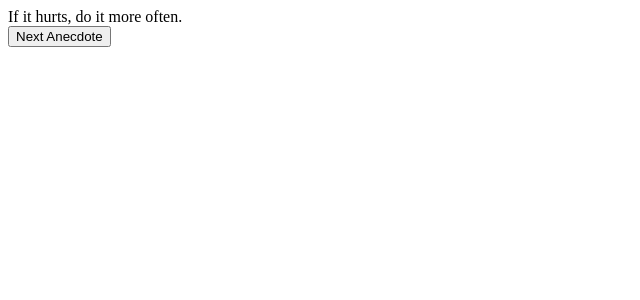
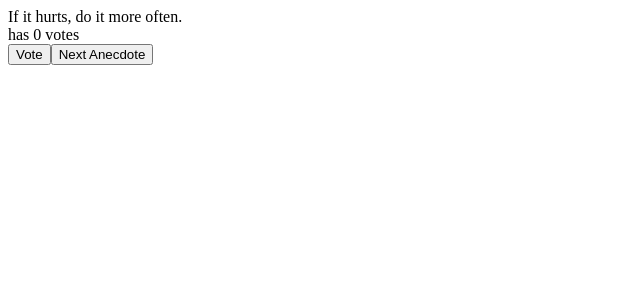
Before and after one commit to jhon7161/parte1, a React (Vite) app: page / in a window 1280 px wide. Shown: the top 300 px of the page, without its empty margins (0-640 px from the left). Built offline with nearby package versions, Linux system fonts and the light colour scheme.

Commit message:
1.13*: anecdotes, paso 2

```diff
--- a/src/App.jsx
+++ b/src/App.jsx
@@ -13,14 +13,23 @@
   ];
 
   const [selected, setSelected] = useState(0);
+  const [votes, setVotes] = useState(Array(anecdotes.length).fill(0));
 
   const handleNextAnecdote = () => {
     setSelected(selected === anecdotes.length - 1 ? 0 : selected + 1);
   };
 
+  const handleVote = () => {
+    const newVotes = [...votes];
+    newVotes[selected] += 1;
+    setVotes(newVotes);
+  };
+
   return (
     <div>
       <div>{anecdotes[selected]}</div>
+      <div>has {votes[selected]} votes</div>
+      <button onClick={handleVote}>Vote</button>
       <button onClick={handleNextAnecdote}>Next Anecdote</button>
     </div>
   );
```
